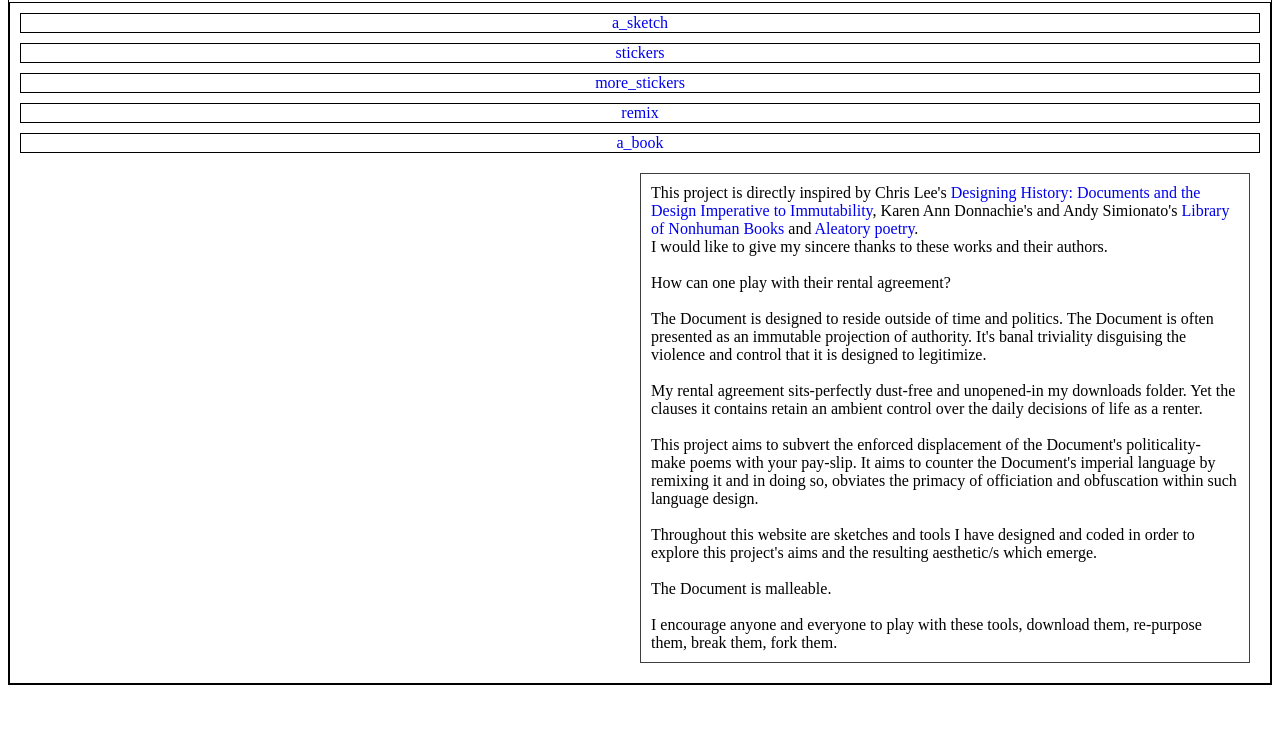
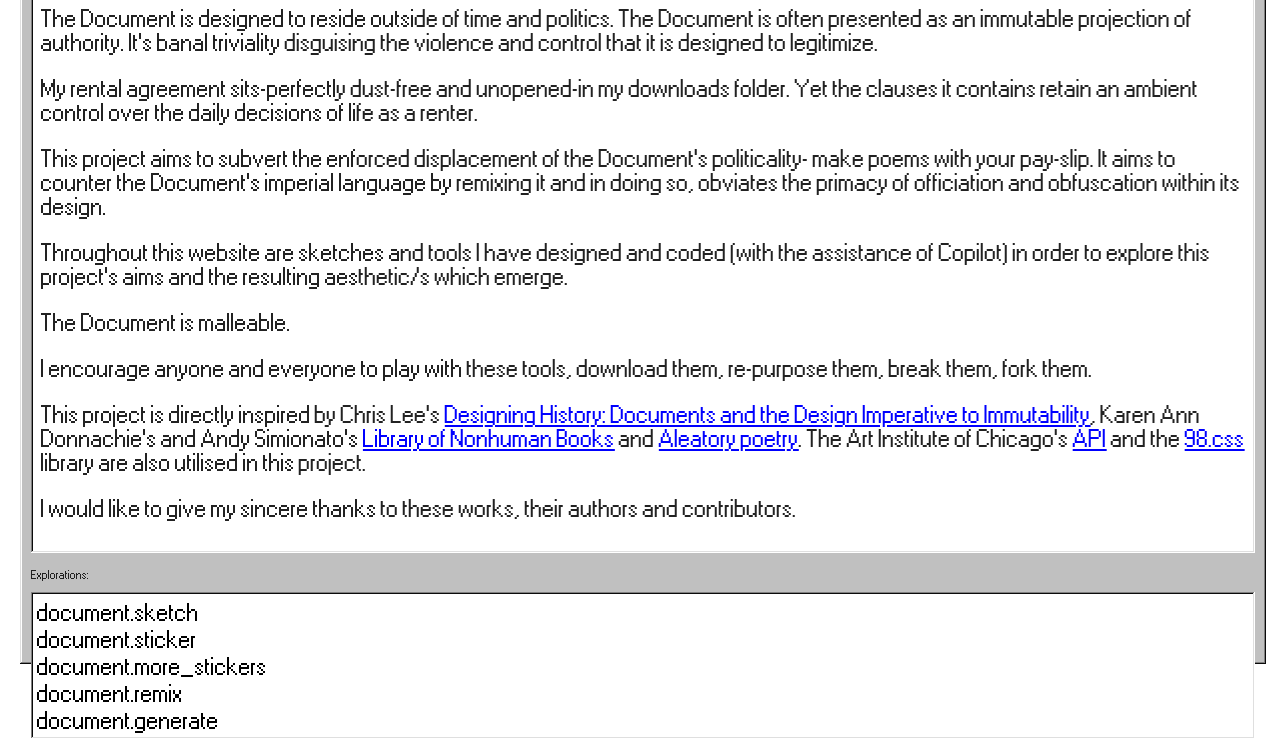
Before and after one commit to priitey/the-document, a plain HTML site: page index.html in a window 1280 px wide. Shown: the part 122-861 px from the top of the page. Before the commit the page ends 815 px from the top, so only its background shows below. Drawn offline with nearby package versions, Linux system fonts and the light colour scheme.

Commit message:
added 98.css to the home page

```diff
--- a/doc5/doc5-editor.css
+++ b/doc5/doc5-editor.css
@@ -24,6 +24,10 @@ main {
     height: 100%;
     display: flex;
     flex-direction: row;
+}
+
+canvas {
+    filter: grayscale(100%);
 }
 
 #controls {
--- a/index.html
+++ b/index.html
@@ -1,38 +1,62 @@
 <!DOCTYPE html>
 <html lang="en">
+
 <head>
     <meta charset="UTF-8">
     <meta name="viewport" content="width=device-width, initial-scale=1.0">
     <title>Directory for Iterations of "The Document" Project</title>
     <link rel="stylesheet" href="styles.css">
+    <link rel="stylesheet" href="https://unpkg.com/98.css" />
 </head>
-<body style="overflow: hidden; overscroll-behavior: none; border: 1px solid #000000;">
 
-    <h1 id="header" style="font-size: 1.5em; max-width: 70%; font-weight: 200; border: 1px solid #000000;">Directory:<br>Iterations of<br>"The Document" Project</h1>
+<body>
 
-    <div id="main" style="display: flex; flex-direction: column; gap: 10px; border: 1px solid #000000; padding: 10px; text-align: center;">
-        <a href="./doc1/doc1.html" style="border: 1px solid #000000;">a_sketch</a>
-        <a href="./doc2/doc2.html" style="border: 1px solid #000000;">stickers</a>
-        <a href="./doc3/doc3.html" style="border: 1px solid #000000;">more_stickers</a>
-        <a href="./doc4/doc4.html" style="border: 1px solid #000000;">remix</a>
-        <a href="./doc5/doc5-editor.html" style="border: 1px solid #000000;">a_book</a>
-        <div id="description">This project is directly inspired by Chris Lee's <a href="https://www.setmargins.press/books/designing-history/">Designing History: Documents and the Design Imperative to Immutability</a>, Karen Ann Donnachie's and Andy Simionato's <a href="https://www.academia.edu/video/kzmygl?t=30">Library of Nonhuman Books</a> and <a href="https://brill.com/display/book/9789004389960/BP000027.xml">Aleatory poetry</a>.
-I would like to give my sincere thanks to these works and their authors.
+    <div class="window" id="main-container">
+        <div class="title-bar">
+            <div class="title-bar-text">new Document()</div>
+            <div class="title-bar-controls">
+                <button aria-label="Minimize"></button>
+                <button aria-label="Maximize"></button>
+                <button aria-label="Close"></button>
+            </div>
+        </div>
+        <div class="window-body">
+            <div class="sunken-panel" style="padding: 0.5rem; margin-bottom: 1rem; font-size: 2.0em;">
+                <p>How can one play with their rental agreement?</p>
+                <p>The Document is designed to reside outside of time and politics. The Document is often presented as an
+                    immutable projection of authority. It's banal triviality disguising the violence and control that it is
+                    designed to legitimize.</p>
+                <p>My rental agreement sits-perfectly dust-free and unopened-in my downloads folder. Yet the clauses it
+                    contains retain an ambient control over the daily decisions of life as a renter.</p>
+                <p>This project aims to subvert the enforced displacement of the Document's politicality- make poems with your
+                    pay-slip. It aims to counter the Document's imperial language by remixing it and in doing so, obviates the
+                    primacy of officiation and obfuscation within its design.</p>
+                <p>Throughout this website are sketches and tools I have designed and coded (with the assistance of Copilot) in
+                    order to explore this project's aims and the resulting aesthetic/s which emerge.</p>
+                <p>The Document is malleable.</p>
+                <p>I encourage anyone and everyone to play with these tools, download them, re-purpose them, break them, fork
+                    them.</p>
+                <p>This project is directly inspired by Chris Lee's <a
+                    href="https://www.setmargins.press/books/designing-history/">Designing History: Documents and the Design
+                    Imperative to Immutability</a>, Karen Ann Donnachie's and Andy Simionato's <a
+                    href="https://www.academia.edu/video/kzmygl?t=30">Library of Nonhuman Books</a> and <a
+                    href="https://brill.com/display/book/9789004389960/BP000027.xml">Aleatory poetry</a>.
+                The Art Institute of Chicago's <a href="https://api.artic.edu/docs/#introduction">API</a> and the
+                <a href="https://jdan.github.io/98.css/">98.css</a> library are also utilised in this project.</p>
+                <p>I would like to give my sincere thanks to these works, their authors and contributors.</p>
+            </div>
 
-How can one play with their rental agreement?
-
-The Document is designed to reside outside of time and politics. The Document is often presented as an immutable projection of authority. It's banal triviality disguising the violence and control that it is designed to legitimize.
-
-My rental agreement sits-perfectly dust-free and unopened-in my downloads folder. Yet the clauses it contains retain an ambient control over the daily decisions of life as a renter.
-
-This project aims to subvert the enforced displacement of the Document's politicality- make poems with your pay-slip. It aims to counter the Document's imperial language by remixing it and in doing so, obviates the primacy of officiation and obfuscation within such language design.
-
-Throughout this website are sketches and tools I have designed and coded in order to explore this project's aims and the resulting aesthetic/s which emerge.
-
-The Document is malleable.
-
-I encourage anyone and everyone to play with these tools, download them, re-purpose them, break them, fork them.</div>
+            <p>Explorations:</p>
+            <ul class="tree-view" style="font-size: 2em;">
+                <li><a href="./doc1/doc1.html">document.sketch</a></li>
+                <li><a href="./doc2/doc2.html">document.sticker</a></li>
+                <li><a href="./doc3/doc3.html">document.more_stickers</a></li>
+                <li><a href="./doc4/doc4.html">document.remix</a></li>
+                <li><a href="./doc5/doc5-editor.html">document.generate</a></li>
+            </ul>
+        </div>
     </div>
 
 </body>
+
 </html>
--- a/styles.css
+++ b/styles.css
@@ -1,25 +1,25 @@
-:root {
-    --bg: #F3F3F3;
-    --fg: #3f3f3f;
-    --acc: #868686;
-    --head: 2.3em;
-    --sub: 1.6em;
-    --body: 1.0em;
+body {
+    max-width: 100vw;
+    height: 100vh;
+    margin: 0;
+    padding: 20px; /* Add the 20px spacing here */
+    box-sizing: border-box; /* This is key: it includes padding in the 100vh height */
 }
 
-* {
-    box-sizing: border-box;
+#main-container {
+    margin: 0; /* Remove the margin from the container */
+    width: 100%;
+    height: 100%; /* The container will now fill the padded area of the body */
 }
 
-a {
-    text-decoration: none;
+/*p:hover,
+a:hover {
+    text-shadow:
+    1px 1px 2px #868686,
+    0 0 1em #414141,
+    0 0 0.2em #010101;
+}*/
+
+a:hover {
+    text-decoration: underline !important;
 }
-
-div#description {
-    margin: 10px 10px 10px 50%;
-    padding: 10px;
-    text-align: left;
-    max-width: 50%;
-    white-space: pre-wrap;
-    border: 1px solid var(--fg);
-}
```
Also changed, not shown: doc5/doc5-editor.js (+97 -25 lines).
